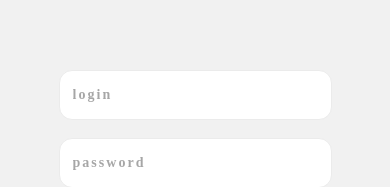
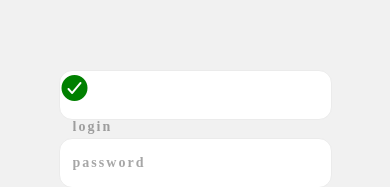
Before and after one commit to kubakrakowiak/TourItFront, a React Native app: screen / in a window 390 px wide. Shown: the part 329-516 px from the top of the page. Built offline with nearby package versions, Linux system fonts and the light colour scheme.

Commit message:
added icons into inputs

```diff
--- a/components/ui/InputText.js
+++ b/components/ui/InputText.js
@@ -1,9 +1,14 @@
 import { StyleSheet, View, TextInput, Text } from "react-native";
 import { Colors } from "../../constans/styles.js";
+import Ionicons from "@expo/vector-icons/Ionicons";
+import React from "react";
 
-function InputText({ onUpdateValue, value, textInputConfig }) {
+function InputText({ onUpdateValue, value, textInputConfig, icon }) {
   return (
     <View style={styles.inputContainer}>
+      {icon &&
+          <Ionicons name={icon} size={32} color="green" />
+      }
       <TextInput
         style={styles.input}
         onChangeText={onUpdateValue}
--- a/package.json
+++ b/package.json
@@ -9,6 +9,7 @@
     "web": "expo start --web"
   },
   "dependencies": {
+    "@expo/vector-icons": "^13.0.0",
     "@expo/webpack-config": "^19.0.0",
     "expo": "~49.0.15",
     "expo-status-bar": "~1.6.0",
--- a/screens/auth/register/RegisterScreen.js
+++ b/screens/auth/register/RegisterScreen.js
@@ -3,6 +3,7 @@ import { StyleSheet, View, Text, Image } from "react-native";
 import Button from "../../../components/ui/Button";
 import InputText from "../../../components/ui/InputText";
 import PlainButton from "../../../components/ui/PlainButton";
+import Ionicons from '@expo/vector-icons/Ionicons';
 
 const RegistrationScreen = () => {
   const [username, setUserName] = useState("");
@@ -44,6 +45,7 @@ const RegistrationScreen = () => {
             placeholder: "login",
             keyboardType: "default",
           }}
+          icon={'md-checkmark-circle'}
         />
 
         <InputText
```
